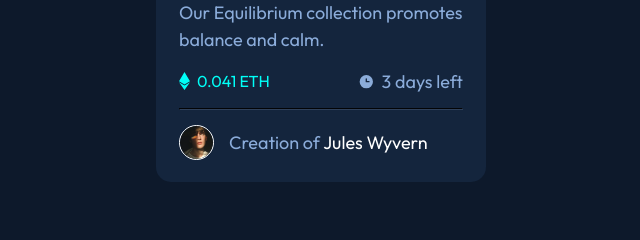
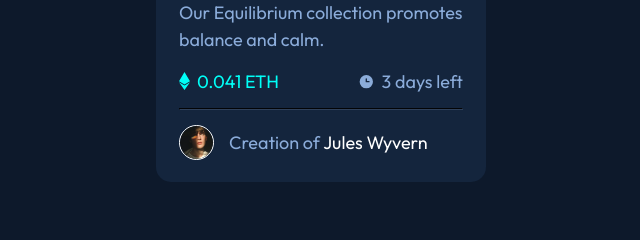
Before and after one commit to marckesin/NFT-preview-card-component, a plain HTML site: page index.html in a window 1280 px wide. Shown: the part 484-724 px from the top of the page, 319-959 px from the left. Drawn offline with Linux system fonts and the light colour scheme.

Commit message:
update README.md

```diff
--- a/index.html
+++ b/index.html
@@ -1,11 +1,15 @@
 <!DOCTYPE html>
 <html lang="en">
-
   <head>
     <meta charset="UTF-8" />
     <!-- displays site properly based on user's device -->
     <meta name="viewport" content="width=device-width, initial-scale=1.0" />
-  <link rel="icon" type="image/png" sizes="32x32" href="./images/favicon-32x32.png" />
+    <link
+      rel="icon"
+      type="image/png"
+      sizes="32x32"
+      href="./images/favicon-32x32.png"
+    />
     <link rel="stylesheet" href="stylesheets/style.css" />
     <title>Frontend Mentor | NFT preview card component</title>
   </head>
@@ -27,7 +31,7 @@
             <div class="ntf-info">
               <div class="nft-amount">
                 <img src="images/icon-ethereum.svg" alt="Ethereum Icon" />
-              <p">0.041 ETH</p>
+                <p>0.041 ETH</p>
               </div>
               <div class="nft-time">
                 <img src="images/icon-clock.svg" alt="Clock Icon" />
@@ -42,13 +46,13 @@
           </div>
         </div>
       </main>
-
       <footer class="attribution">
         Challenge by
-      <a href="https://www.frontendmentor.io?ref=challenge" target="_blank">Frontend Mentor</a>. Coded by
+        <a href="https://www.frontendmentor.io?ref=challenge" target="_blank"
+          >Frontend Mentor</a
+        >. Coded by
         <a href="https://www.frontendmentor.io/profile/marckesin">Ronaldo</a>.
       </footer>
     </div>
   </body>
-
 </html>
```
Also changed, not shown: 1 other file. Lines whose indentation alone changed are shown as unchanged.
